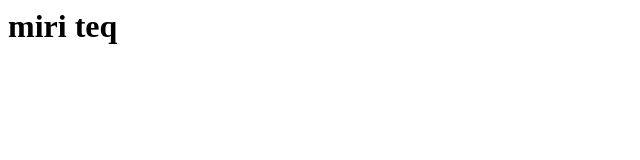
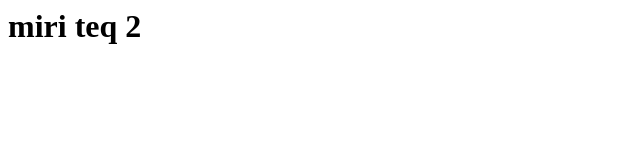
Before and after one commit to antotunechi/apacheazure, a plain HTML site: page index.html in a window 1280 px wide. Shown: the full height of the page, 0-640 px from the left. Drawn offline with Linux system fonts and the light colour scheme.

Commit message:
Update index.html

```diff
--- a/index.html
+++ b/index.html
@@ -1,4 +1,4 @@
 <html>
-<h1> miri teq </h1>
+<h1> miri teq 2 </h1>
 
 </html>
```
